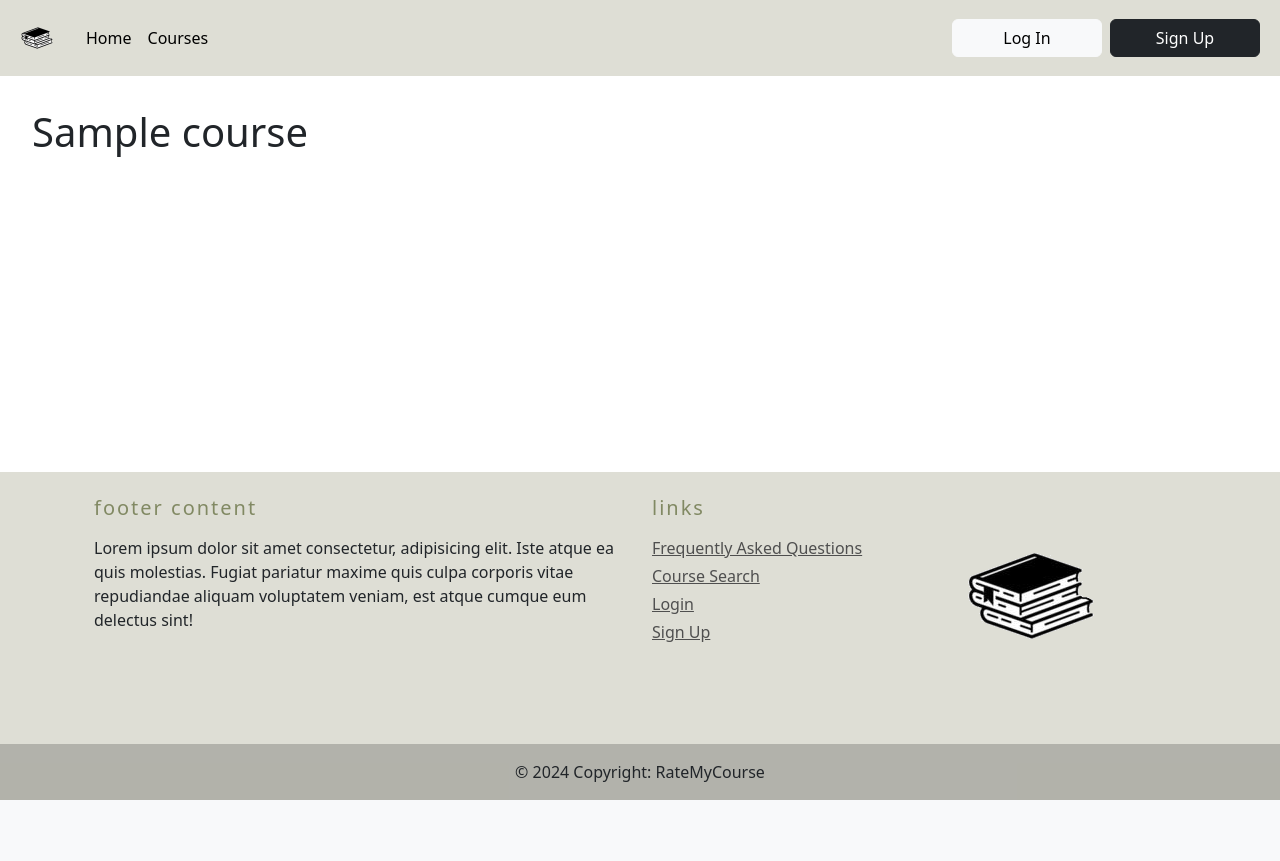
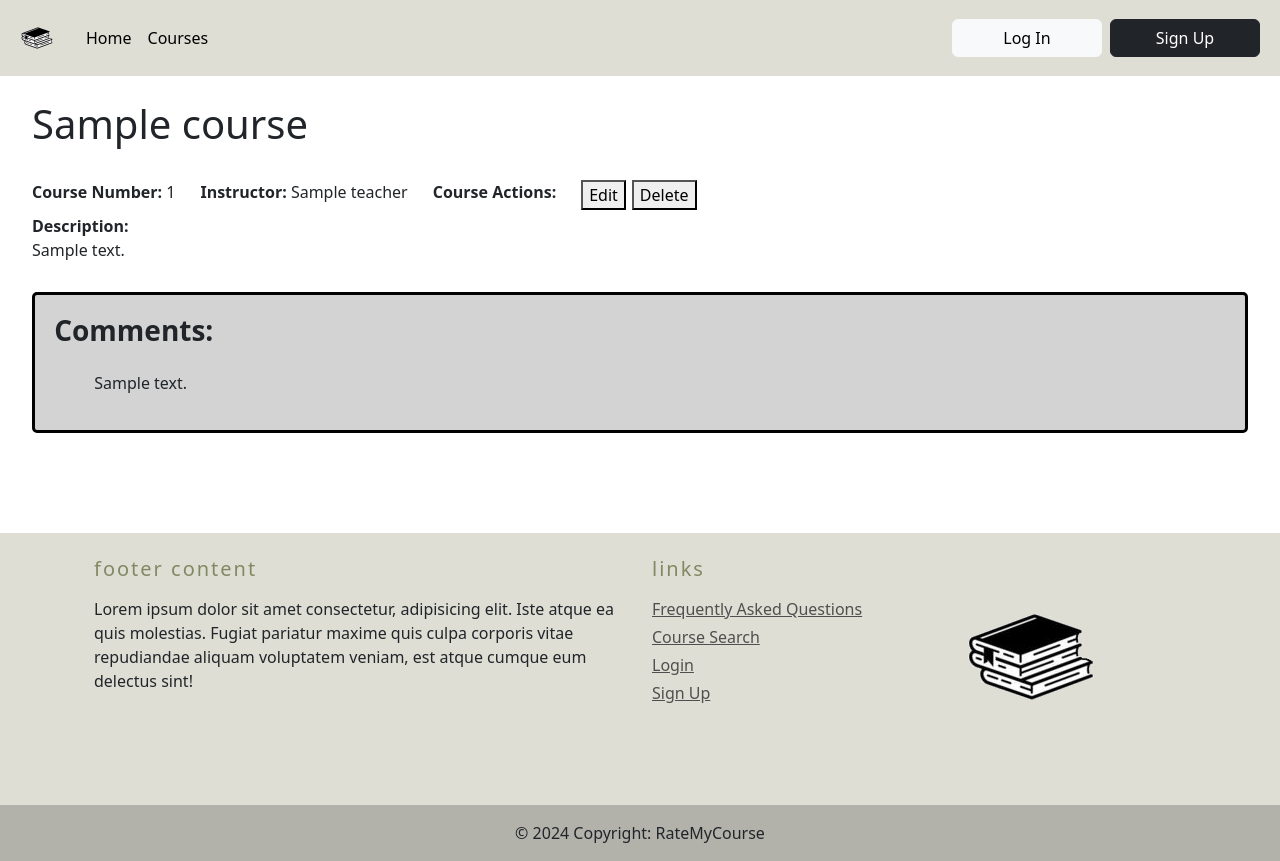
Before and after one commit to lnalewaja/RateMyCourse, a Flask app: template templates/course_details.html in a window 1280 px wide. Before the commit the page ends 800 px from the top, so only its background shows below. Run offline with Flask 3, Linux system fonts and the light colour scheme; the template is opened without the code that fills it: most values are stand-ins (such as "Sample title", 1, 10 or a date in 2020).

Commit message:
Completed Course_Details_Page

```diff
--- a/app.py
+++ b/app.py
@@ -10,6 +10,14 @@ courses = [
         'description': 'Class Description',
         'teacher': 'Harini Ramaprasad',
         'comments': [
+            'This course was hard.',
+            'It was so much work!',
+            'This course was hard.',
+            'It was so much work!',
+            'This course was hard.',
+            'It was so much work!',
+            'This course was hard.',
+            'It was so much work!',
             'This course was hard.',
             'It was so much work!',
             'I thought it was not too bad.'
@@ -54,6 +62,7 @@ def course_page(course_id):
     for course in courses:
         if course['course_id'] == course_id:
             return render_template('course_details.html', course=course)
+    return 'Course not found', 404
 
 @app.get('/courses/<string:course_id>/edit')
 def edit_course():
--- a/templates/course_details.html
+++ b/templates/course_details.html
@@ -1,6 +1,31 @@
 {%extends "layout.html" %}
 {% block content %}
 <body>
-    <h1>{{ course.course_name }}</h1>
+    <div>
+        <h1 style="margin-bottom: 2rem;">{{ course.course_name }}</h1>
+        <div style="display: flex; gap: 25px; margin-bottom: -1rem;">
+            <p><b>Course Number:</b> {{ course.course_id }}</p>
+            <p><b>Instructor:</b> {{ course.teacher }}</p>
+            <p style="margin-bottom: 5px;"><b>Course Actions:</b>
+            <div style="display: flex; margin-bottom: 20px; gap: 6px;">
+                <form action="/course/{{ course.course_id }}/edit" method="get">
+                    <button>Edit</button>
+                </form>
+                <form action="/course/{{ course.course_id }}/delete" method="post">
+                    <button>Delete</button>
+                </form>
+            </div></p>
+        </div>
+        <p style="margin-bottom: 0rem;"><b>Description:</b></p>
+        <p style="margin-bottom: 30px;">{{ course.description }}</p>
+    </div>
+    <div style="background-color: lightgray; padding: 1.2rem; border: 3px solid black; border-radius: 5px;">
+        <h3 style="padding-bottom: 15px;"><b>Comments:</b></h3>
+        <div style="padding-left: 40px;">
+            {% for comment in course.comments: %}
+                <p>{{ comment }}</p>
+            {% endfor %}
+        </div>
+    </div>
 </body>
 {% endblock %}
--- a/templates/layout.html
+++ b/templates/layout.html
@@ -18,10 +18,10 @@
 </head>
 
 <body>
-    <nav class="navbar navbar-expand-lg custom-navbar-color">
+    <nav class="navbar navbar-expand-lg custom-navbar-color" style="position: fixed; width: 100%;">
         <div class="container-fluid">
             <a class="navbar-brand" href="#">
-                <img src="static/images/logo.gif" alt="Logo" style="height: 50px;">
+                <img src="/static/images/logo.gif" alt="Logo" style="height: 50px;">
             </a>
             <div class="collapse navbar-collapse" id="navbarSupportedContent">
                 <ul class="navbar-nav me-auto mb-2 mb-lg-0">
@@ -42,11 +42,11 @@
             </div>
         </div>
     </nav>
-    <div style="padding: 2.5%;">
+    <div style="padding: 2.5%; padding-bottom: 100px; padding-top: 100px;">
         {% block content %}
         {% endblock %}
     </div>
-    <footer style="background-color: #deded5;position: absolute; bottom: 0; width: 100%;">
+    <footer style="background-color: #deded5; bottom: 0; width: 100%;">
         <div class="container p-4">
             <div class="row">
                 <div class="col-lg-6 col-md-12 mb-4">
@@ -76,7 +76,7 @@
                 </div>
                 <div class="col-lg-3 col-md-6 mb-4">
                     <a class="navbar-brand" href="#">
-                        <img src="static/images/logo.gif" alt="Logo">
+                        <img src="/static/images/logo.gif" alt="Logo">
                     </a>
                 </div>
             </div>
```
